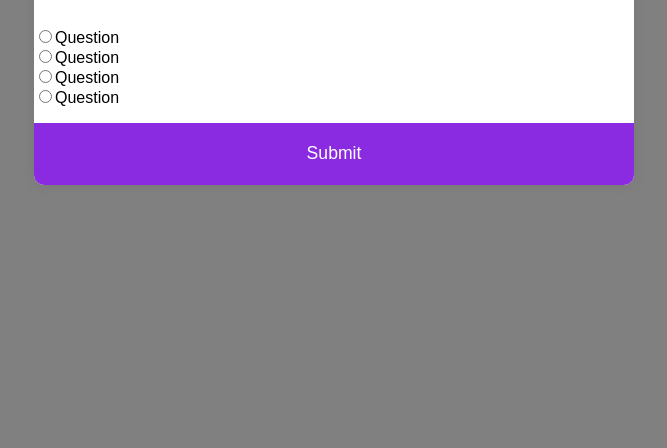
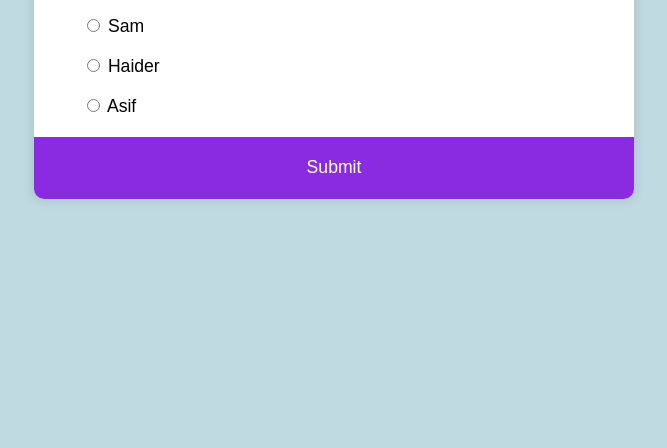
Before and after one commit to aijazahmadwani/Vanilla_JS_Projects, a plain HTML site: page Quiz App/index.html in a window 1280 px wide. Shown: the part 352-800 px from the top of the page, without its empty margins (306-973 px from the left). Drawn offline with Linux system fonts and the light colour scheme.

Commit message:
2nd project almost complete

```diff
--- a/Quiz App/app.js
+++ b/Quiz App/app.js
@@ -1,34 +1,95 @@
 const quizData = [
   {
-        question : 'What is your name',
-        a:'Aijaz',
-        b:'Sam',
-        c:'Haider',
-        d:'Asif',
-        correct:'a'
+    question: "What is your name",
+    a: "Aijaz",
+    b: "Sam",
+    c: "Haider",
+    d: "Asif",
+    correct: "a",
   },
   {
-        question:'Best programming language ?',
-        a:'Python',
-        b:'Java',
-        c:'C++',
-        d:'JavaScript',
-        correct:'a'
+    question: "Best programming language ?",
+    a: "Python",
+    b: "Java",
+    c: "C++",
+    d: "JavaScript",
+    correct: "a",
   },
   {
-        question:'Present Year ',
-        a:'2019',
-        b:'2020',
-        c:'2021',
-        d:'2022',
-        correct:'c'
+    question: "Present Year ",
+    a: "2019",
+    b: "2020",
+    c: "2021",
+    d: "2022",
+    correct: "c",
   },
   {
-        question:'HTML stands for ',
-        a:'Hypertext Markup Langauge',
-        b:'Cascating Style Sheet',
-        c:'Jason Object Notation',
-        d:'Application Programming Interface',
-        correct:'a'
+    question: "HTML stands for ",
+    a: "Hypertext Markup Langauge",
+    b: "Cascating Style Sheet",
+    c: "Jason Object Notation",
+    d: "Application Programming Interface",
+    correct: "a",
+  },
+];
+const questionEl = document.getElementById("question");
+const quiz = document.getElementById("quiz");
+const a_text = document.getElementById("a_text");
+const b_text = document.getElementById("b_text");
+const c_text = document.getElementById("c_text");
+const d_text = document.getElementById("d_text");
+const submitBtn = document.getElementById("submit");
+const answersEls = document.querySelectorAll(".answer");
+
+let currentQuiz = 0;
+let score = 0;
+loadQuiz();
+
+function loadQuiz() {
+    deselectAnswers();
+  const currentQuizData = quizData[currentQuiz];
+  questionEl.innerHTML = currentQuizData.question;
+  a_text.innerText = currentQuizData.a;
+  b_text.innerText = currentQuizData.b;
+  c_text.innerText = currentQuizData.c;
+  d_text.innerText = currentQuizData.d;
 }
-]
+
+function getSelected() {
+  let answer = undefined;
+  answersEls.forEach((answerEl) => {
+    if (answerEl.checked) {
+      answer = answerEl.id;
+    }
+  });
+
+  return answer;
+}
+
+function deselectAnswers(){
+     answersEls.forEach((answerEl) => {
+       answerEl.checked = false;
+     });
+
+
+}
+
+submitBtn.addEventListener("click", () => {
+  const answer = getSelected();
+  console.log(answer);
+  if (answer) {
+    if (answer === quizData[currentQuiz].correct) {
+      console.log("yes ");
+      score++;
+    }
+    if (answer) {
+      currentQuiz++;
+      if (currentQuiz < quizData.length) {
+        loadQuiz();
+      } else {
+        // show results
+        alert("Test is finished");
+      }
+    }
+  }
+});
--- a/Quiz App/index.html
+++ b/Quiz App/index.html
@@ -7,33 +7,29 @@
     <link rel="stylesheet" href="./style.css" />
   </head>
   <body>
-    <div class="quiz-container">
+    <div class="quiz-container" id="quiz">
       <div class="quiz-header">
-        <h2>Question text</h2>
+        <h2 id="question">Question text</h2>
       </div>
       <ul>
         <li>
-          <input type="radio" name="answer" id="a" /><label for="a"
-            >Question
-          </label>
+          <input type="radio" name="answer" id="a"  class="answer"/>
+          <label for="a" id="a_text">Question </label>
         </li>
         <li>
-          <input type="radio" name="answer" id="b" /><label for="b"
-            >Question
-          </label>
+          <input type="radio" name="answer" id="b" class="answer" />
+          <label for="b" id="b_text">Question </label>
         </li>
         <li>
-          <input type="radio" name="answer" id="c" /><label for="c"
-            >Question
-          </label>
+          <input type="radio" name="answer" id="c" class="answer" />
+          <label for="c" id="c_text">Question </label>
         </li>
         <li>
-          <input type="radio" name="answer" id="d" /><label for="d"
-            >Question
-          </label>
+          <input type="radio" name="answer" id="d" class="answer" />
+          <label for="d" id="d_text">Question </label>
         </li>
       </ul>
-      <button>Submit</button>
+      <button id="submit">Submit</button>
     </div>
     <script src="./app.js"></script>
   </body>
--- a/Quiz App/style.css
+++ b/Quiz App/style.css
@@ -4,7 +4,7 @@
 body{
     font-family: sans-serif,Arial, Helvetica;
     margin: 0;
-    background-color: grey;
+    background-color: rgb(192, 218, 226);
     min-height: 100vh;
     display: flex;
     justify-content: center;
@@ -18,13 +18,23 @@ body{
     overflow: hidden;
     box-shadow: 0 0 10px 2px rgba(100,100,100,0.2);
 }
+h2{
+    margin:0;
+}
+ul li{
+    margin: 1.2rem 0;
+    font-size: 1.1rem;
+}
+ul li label {
+    cursor:pointer;
+}
 .quiz-header {
     padding: 1rem;
     text-align: center;
 }
 ul{
     list-style-type: none;
-    padding: 0 ;
+    padding: 0 3rem;
 }
 button{
     background-color:blueviolet;
@@ -37,5 +47,5 @@ button{
     color: white;
 }
 button:hover{
-    background-color:blue;
+    background-color:rgb(178, 7, 230);
 }
```
Lines whose indentation alone changed are shown as unchanged.
